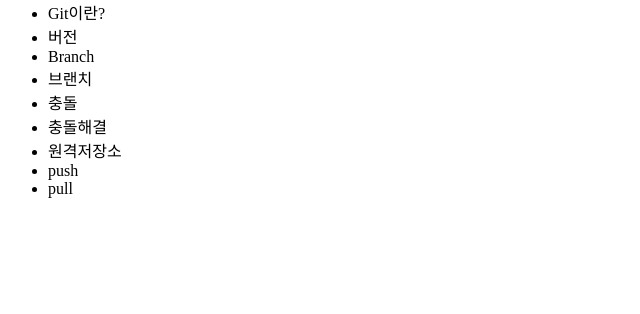
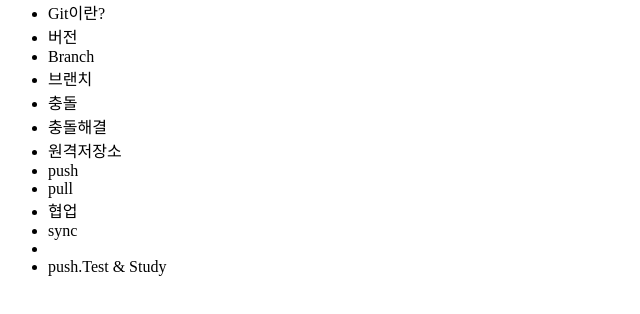
Before and after one commit to jkdfgit/opentutorials_git_jkdfgit, a plain HTML site: page index.html in a window 1280 px wide. Shown: the part 66-380 px from the top of the page, without its empty margins (0-640 px from the left). Drawn offline with Linux system fonts and the light colour scheme.

Commit message:
협업, sync, push. Test & Study 추가

```diff
--- a/index.html
+++ b/index.html
@@ -17,6 +17,9 @@
 			<li>원격저장소</li>
 			<li>push</li>
 			<li>pull</li>
+			<li>협업</li>
+			<li>sync<li>
+			<li>push.Test & Study</li>
 		</ul>
 	</body>
 </html>
```
